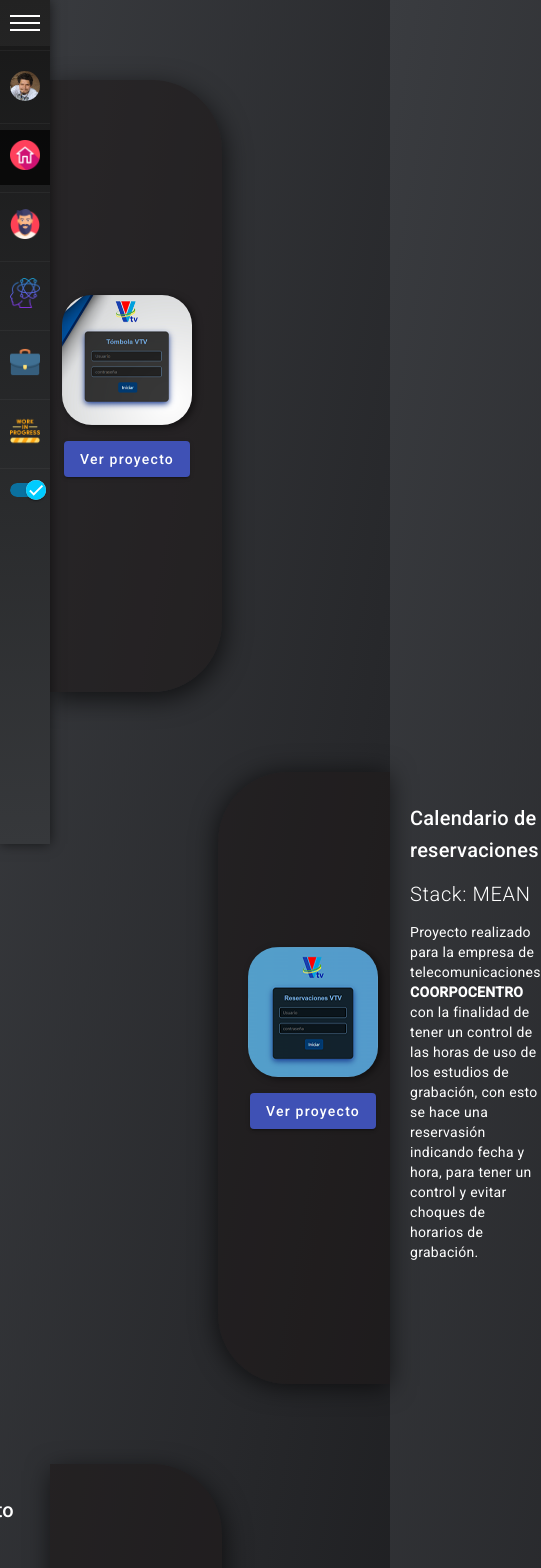
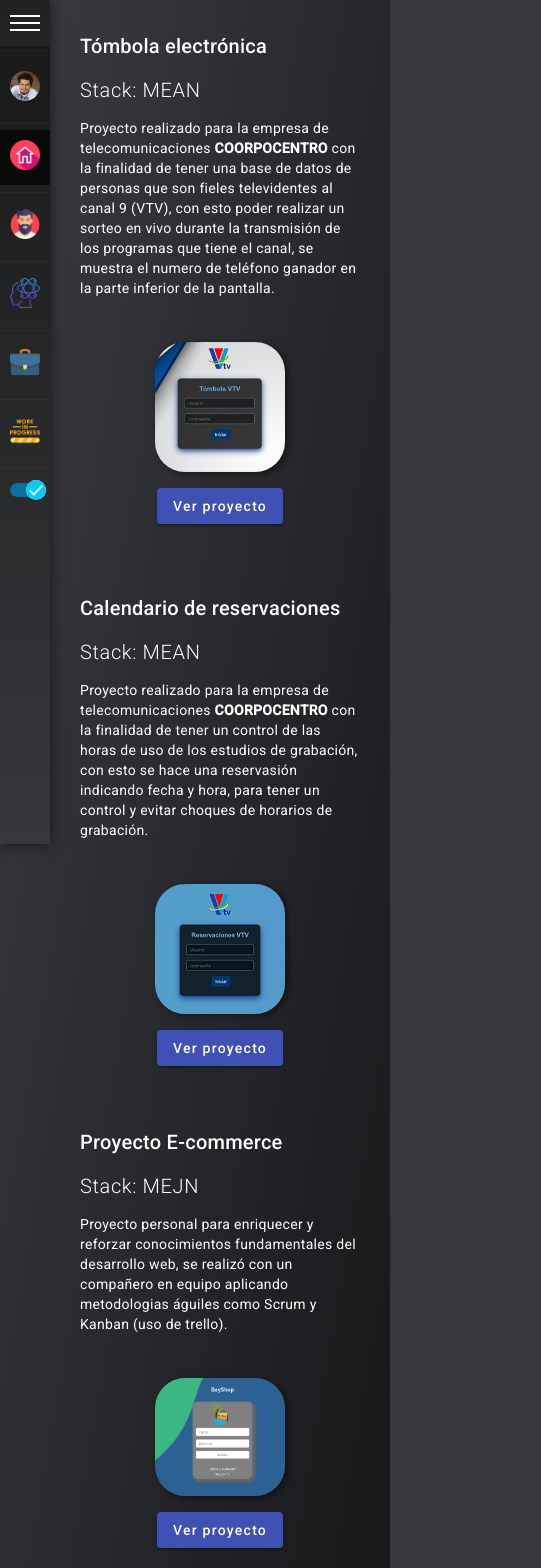
Before and after one commit to melvinmaldonado22/portafolioWeb, an Angular app: page /proyectos-terminados in a window 390 px wide. Shown: the top 1568 px of the page, 541 px wide, since content can reach past the window. Built offline with nearby package versions, Linux system fonts and the light colour scheme.

Commit message:
style responsive
responsive in page

```diff
--- a/src/app/informacion-general/informacion-general.component.sass
+++ b/src/app/informacion-general/informacion-general.component.sass
@@ -105,3 +105,10 @@ strong
 
 .contenedor-experiencias img:hover
     transform: scale(1.05)
+
+@media (max-width:1024px)
+    .contenedor-experiencias
+        display: flex
+        flex-direction: column
+        align-items: center
+        gap: .5rem
--- a/src/app/proyectos-terminados/proyectos-terminados.component.sass
+++ b/src/app/proyectos-terminados/proyectos-terminados.component.sass
@@ -10,7 +10,6 @@
 
 .div1
     grid-area: 1 / 1 / 3 / 4
-    background-color: black
     padding: 30px
     border-radius: 0px 70px 70px 0px
     background-color: #1c17178c
@@ -31,7 +30,6 @@
 
 .div2
     grid-area: 3 / 3 / 5 / 6
-    background-color: black
     padding: 30px
     border-radius: 70px 0px 0px 70px
     background-color: #1c17178c
@@ -68,3 +66,120 @@ img
 img:hover
     transition: .5s
     transform: scale(1.05)
+
+@media (max-width:950px)
+    .parent
+        display: flex
+        flex-direction: column
+        justify-content: center
+        flex-wrap: wrap
+        align-items: center
+        gap: .5rem
+        margin-bottom: 0px
+        margin-top: 0px
+
+    .div1
+        grid-area: 1 / 1 / 2 / 3
+        background-color: transparent
+        box-shadow: 0px 0px transparent
+    .div2
+        grid-area: 2 / 1 / 3 / 3
+        background-color: transparent
+        box-shadow: 0px 0px transparent
+
+    .proyecto-1
+        display: flex
+        justify-content: flex-end
+        flex-direction: column
+        align-items: center
+        gap: 2rem
+
+    .proyecto-2
+        display: flex
+        flex-direction: column-reverse
+        align-items: center
+        gap: 2rem
+
+    .div1:hover
+        box-shadow: 0px 0px transparent
+
+    .div2:hover
+        box-shadow: 0px 0px transparent
+
+@media (max-width:750px)
+    .parent
+        display: flex
+        flex-direction: column
+        justify-content: center
+        flex-wrap: wrap
+        align-items: center
+        gap: .5rem
+        margin-bottom: 0px
+        margin-top: 0px
+
+    .div1
+        grid-area: 1 / 1 / 2 / 3
+        background-color: transparent
+        box-shadow: 0px 0px transparent
+    .div2
+        grid-area: 2 / 1 / 3 / 3
+        background-color: transparent
+        box-shadow: 0px 0px transparent
+
+    .proyecto-1
+        display: flex
+        justify-content: flex-end
+        flex-direction: column
+        align-items: center
+        gap: 2rem
+
+    .proyecto-2
+        display: flex
+        flex-direction: column-reverse
+        align-items: center
+        gap: 2rem
+
+    .div1:hover
+        box-shadow: 0px 0px transparent
+
+    .div2:hover
+        box-shadow: 0px 0px transparent
+
+@media (max-width:630px)
+    .parent
+        display: flex
+        flex-direction: column
+        justify-content: center
+        flex-wrap: wrap
+        align-items: center
+        gap: .5rem
+        margin-bottom: 0px
+        margin-top: 0px
+
+    .div1
+        grid-area: 1 / 1 / 2 / 3
+        background-color: transparent
+        box-shadow: 0px 0px transparent
+    .div2
+        grid-area: 2 / 1 / 3 / 3
+        background-color: transparent
+        box-shadow: 0px 0px transparent
+
+    .proyecto-1
+        display: flex
+        justify-content: flex-end
+        flex-direction: column
+        align-items: center
+        gap: 2rem
+
+    .proyecto-2
+        display: flex
+        flex-direction: column-reverse
+        align-items: center
+        gap: 2rem
+
+    .div1:hover
+        box-shadow: 0px 0px transparent
+
+    .div2:hover
+        box-shadow: 0px 0px transparent
--- a/src/app/sobre-mi/sobre-mi.component.sass
+++ b/src/app/sobre-mi/sobre-mi.component.sass
@@ -62,8 +62,20 @@
         margin: 10px
         border-radius: 10px
 
+    .contenedor-imagenes
+        display: flex
+        flex-direction: column
+        align-items: center
+        gap: .5rem
+
 @media (max-width:630px)
     .contenedor-sobre-mi
         padding: 0
         margin: 10px
         border-radius: 10px
+
+    .contenedor-imagenes
+        display: flex
+        flex-direction: column
+        align-items: center
+        gap: .5rem
```
